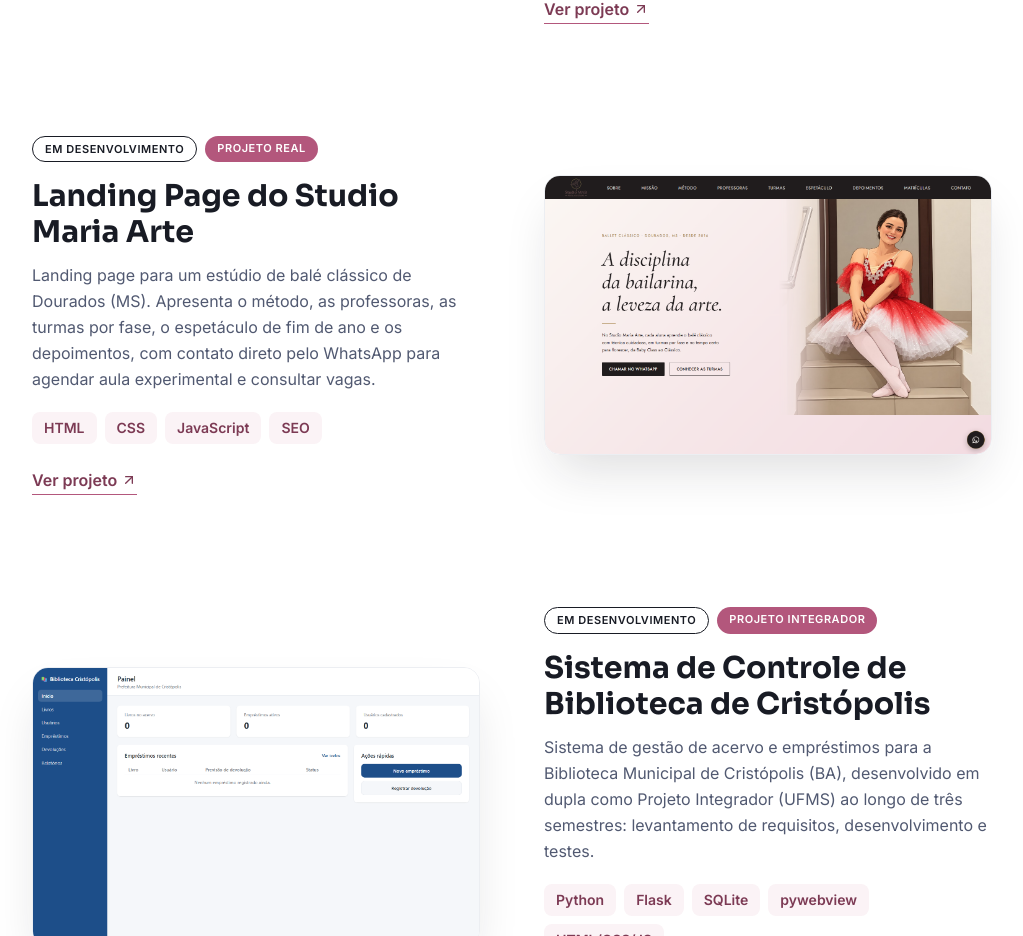
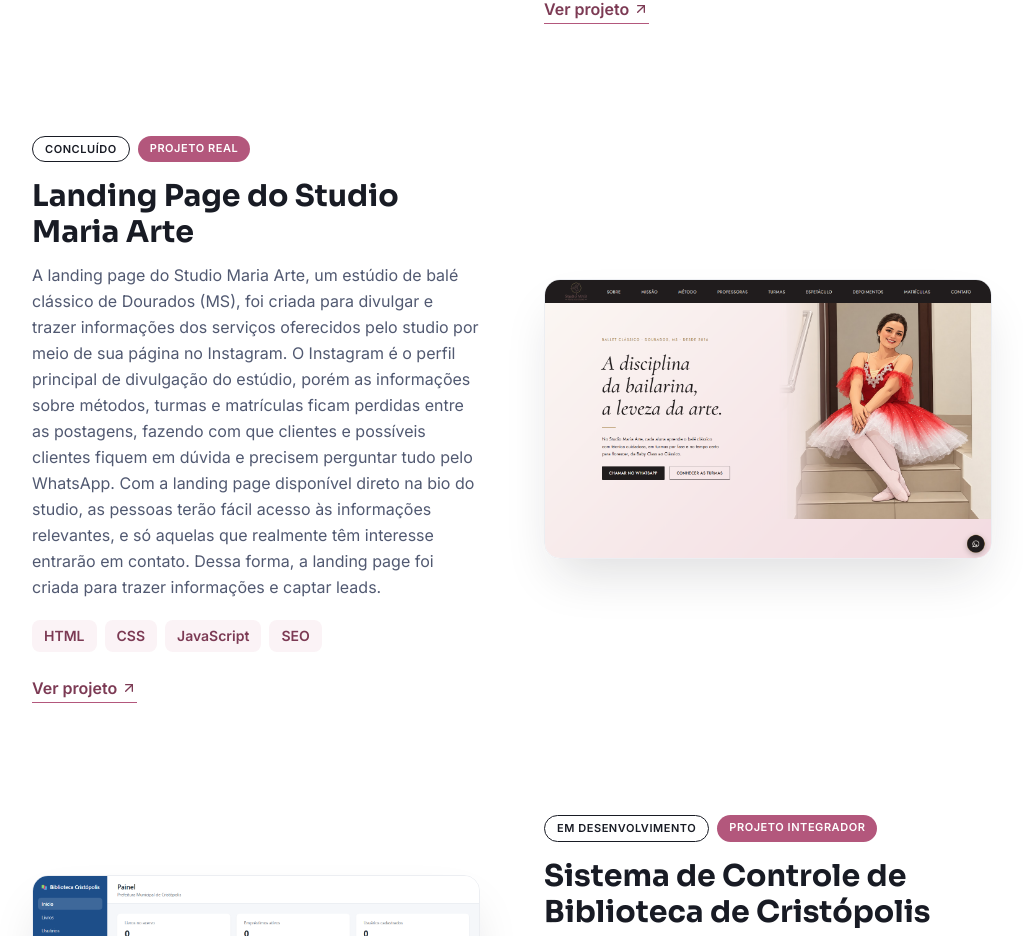
Before and after one commit to flaviafogaca/portfolio, a React (Vite) app: page / in a window 1280 px wide. Shown: the part 2972-3908 px from the top of the page, without its empty margins (128-1151 px from the left). Built offline with nearby package versions, Linux system fonts and the light colour scheme.

Commit message:
Update Studio Maria Arte description and mark it as completed
Co-Authored-By: Claude Sonnet 5.5 <noreply@anthropic.com>

```diff
--- a/src/data/content.ts
+++ b/src/data/content.ts
@@ -69,9 +69,9 @@ export const projects: Project[] = [
   {
     title: "Landing Page do Studio Maria Arte",
     description:
-      "Landing page para um estúdio de balé clássico de Dourados (MS). Apresenta o método, as professoras, as turmas por fase, o espetáculo de fim de ano e os depoimentos, com contato direto pelo WhatsApp para agendar aula experimental e consultar vagas.",
+      "A landing page do Studio Maria Arte, um estúdio de balé clássico de Dourados (MS), foi criada para divulgar e trazer informações dos serviços oferecidos pelo studio por meio de sua página no Instagram. O Instagram é o perfil principal de divulgação do estúdio, porém as informações sobre métodos, turmas e matrículas ficam perdidas entre as postagens, fazendo com que clientes e possíveis clientes fiquem em dúvida e precisem perguntar tudo pelo WhatsApp. Com a landing page disponível direto na bio do studio, as pessoas terão fácil acesso às informações relevantes, e só aquelas que realmente têm interesse entrarão em contato. Dessa forma, a landing page foi criada para trazer informações e captar leads.",
     tags: ["HTML", "CSS", "JavaScript", "SEO"],
-    status: "Em desenvolvimento",
+    status: "Concluído",
     category: "Projeto real",
     image: "/projects/maria-arte.png",
     demoUrl: "https://studiomariaarte.pages.dev/",
```
